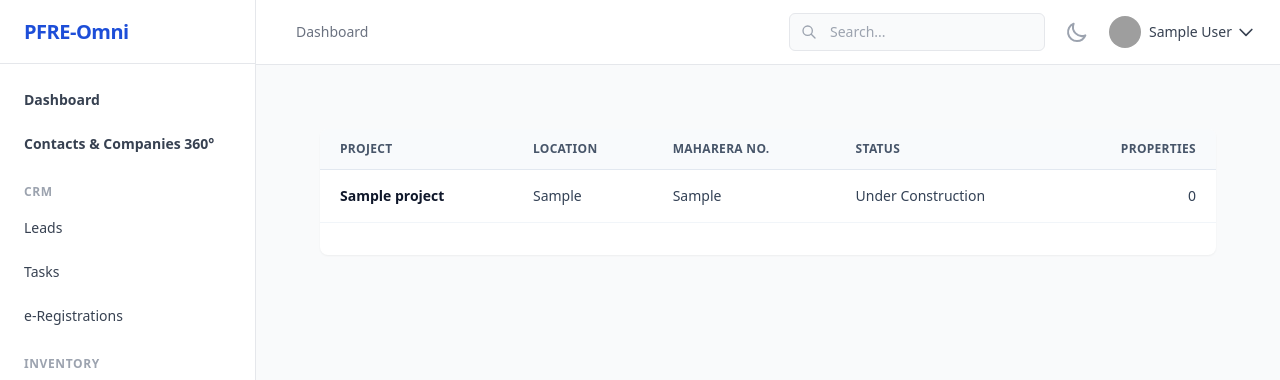
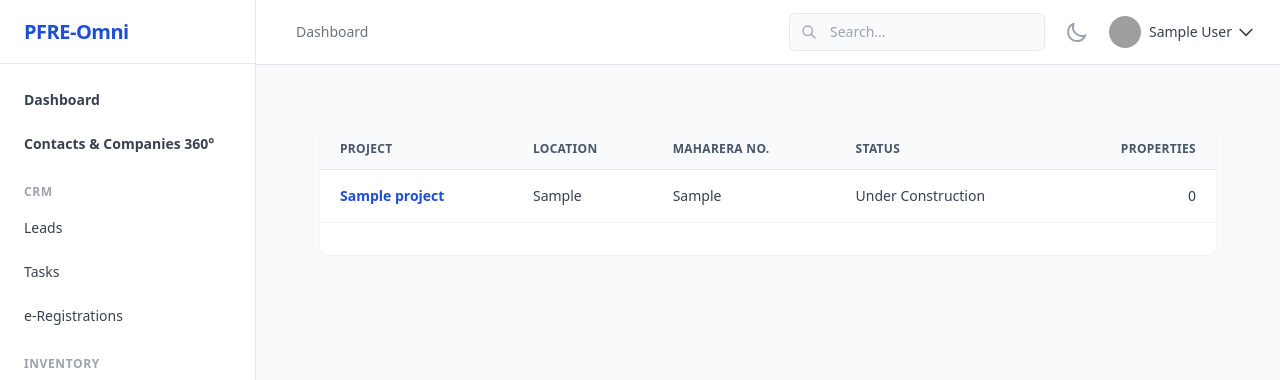
Before and after one commit to rattlescorpion/pfre-omni, a Laravel app: page /inventory/projects in a window 1280 px wide. Shown: the top 380 px of the page. Run offline with Laravel 10, Linux system fonts and the light colour scheme; the visitor is signed in with stand-in values (Sample User, id 1); tables that the repository leaves empty hold one stand-in row (values such as "Sample post"); style sheets or scripts are compiled from the project's sources; parts of the project's set-up code (start-up, migrations or seed data) failed here and were passed over; grey boxes are pictures that could not be loaded.

Commit message:
feat: link project inventory rows to project profiles

```diff
--- a/resources/views/projects/index.blade.php
+++ b/resources/views/projects/index.blade.php
@@ -17,7 +17,7 @@
                         <tbody class="divide-y divide-slate-100">
                             @forelse ($projects as $project)
                                 <tr class="hover:bg-slate-50">
-                                    <td class="px-5 py-4 text-sm font-semibold text-slate-900">{{ $project->name }}</td>
+                                    <td class="px-5 py-4 text-sm font-semibold text-slate-900"><a class="text-blue-700 hover:underline" href="{{ route('inventory.projects.show', $project->id) }}">{{ $project->name }}</a></td>
                                     <td class="px-5 py-4 text-sm text-slate-700">{{ $project->location_area }}</td>
                                     <td class="px-5 py-4 text-sm text-slate-700">{{ $project->maharera_reg_no ?: '—' }}</td>
                                     <td class="px-5 py-4 text-sm text-slate-700">{{ $project->status }}</td>
```
